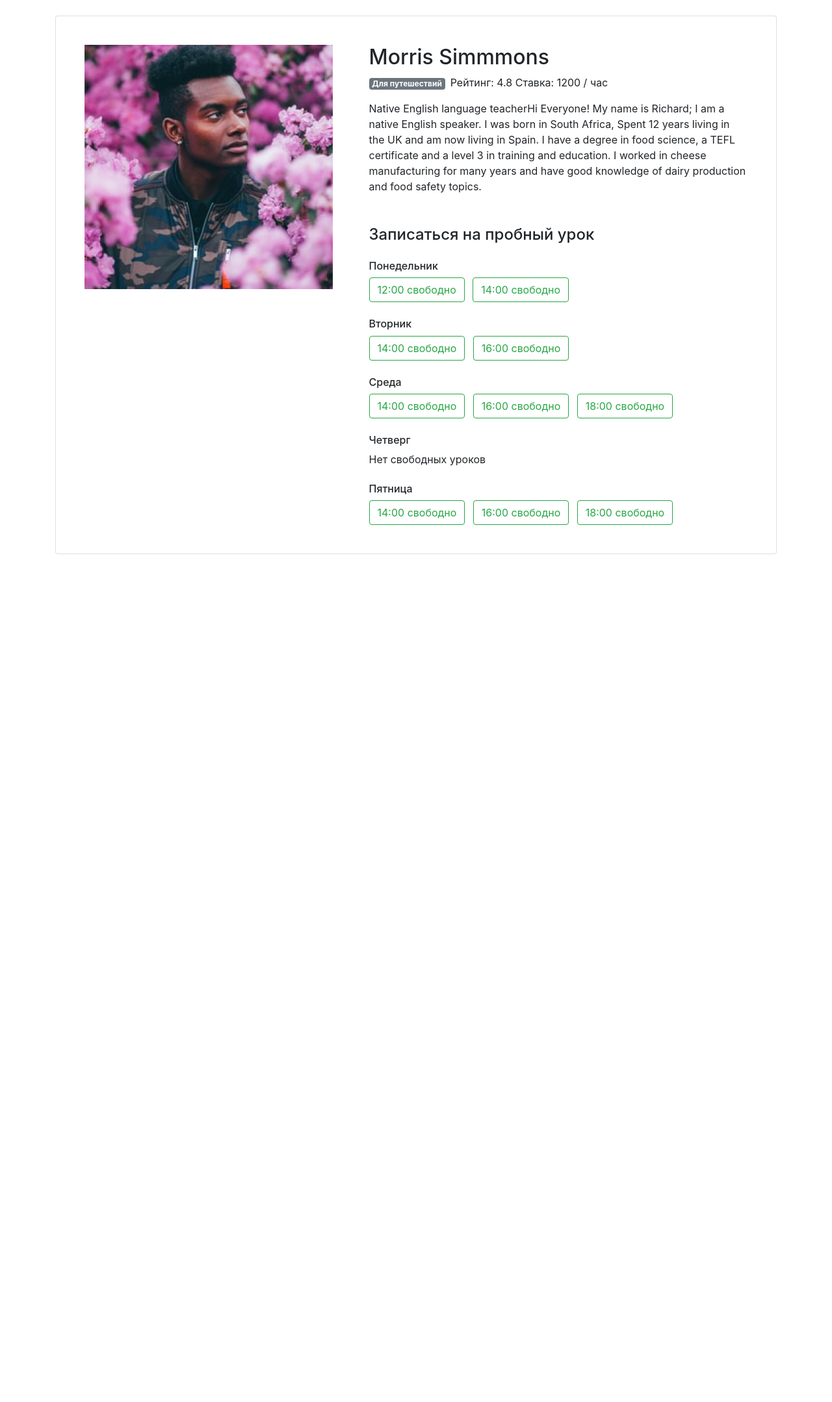
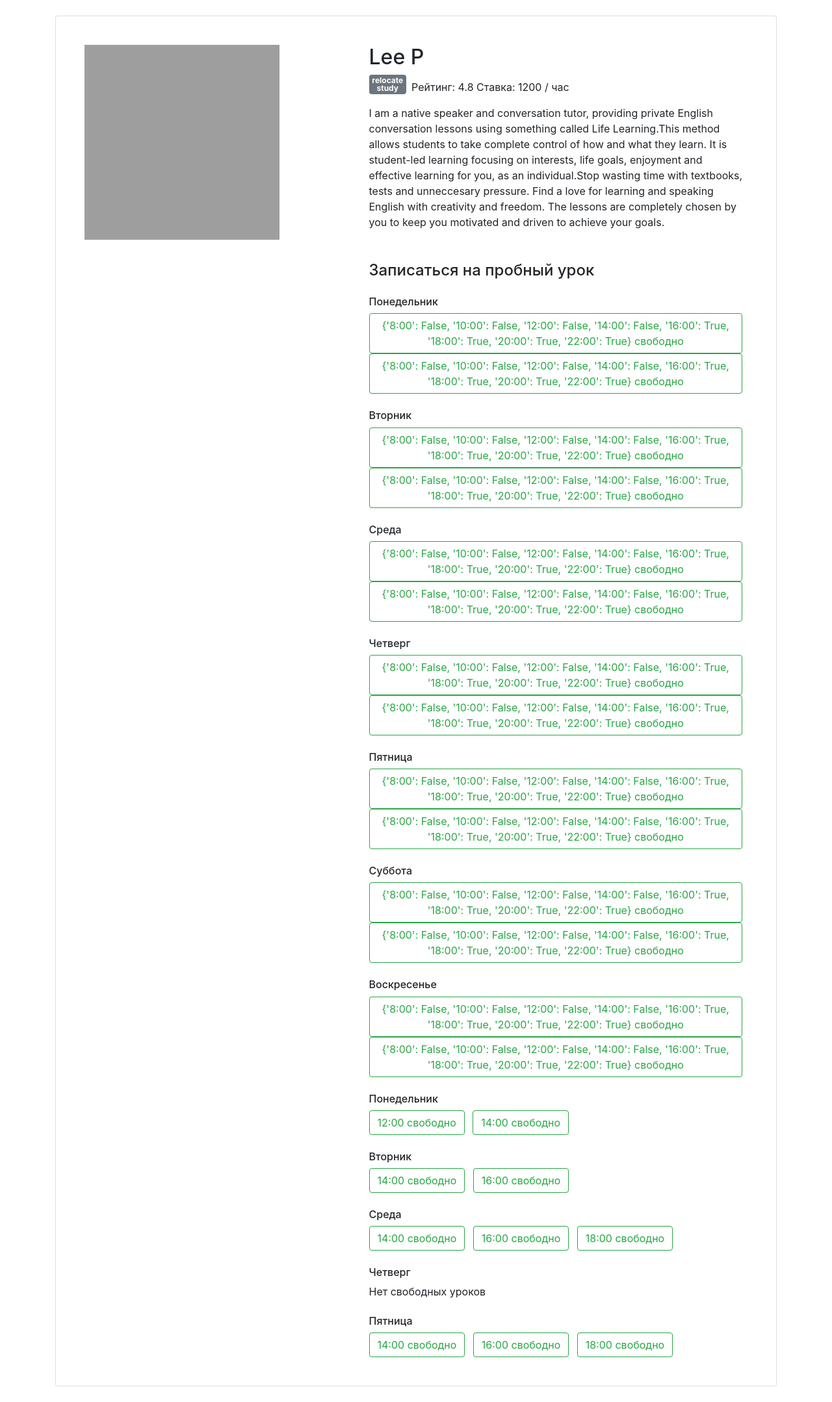
Before and after one commit to AlexeyPeresypkin/flask_stepik_2, a Flask app: page /profiles/1/ in a window 1280 px wide. Shown: the part 72-2230 px from the top of the page at 65% size. Before the commit the page ends 925 px from the top, so only its background shows below. Run offline with Flask 2, Linux system fonts and the light colour scheme; some libraries are stand-ins or nearby versions; grey boxes are pictures that could not be loaded.

Commit message:
create custom filter, teacher_render

```diff
--- a/app.py
+++ b/app.py
@@ -1,10 +1,27 @@
-from flask import Flask, render_template, request
+import json
+
+from flask import Flask, render_template, request, abort
 from flask_wtf import FlaskForm
 from wtforms import StringField, IntegerField, SubmitField
-from wtforms.validators import InputRequired, Email
+
+from filters import translate_day
 
 app = Flask(__name__)
 app.secret_key = 'my-super-secret-phrase-I-dont-tell-this-to-nobody'
+DAYS = {
+    'mon': [],
+    'tue': [],
+    'wed': [],
+    'thu': [],
+    'fri': [],
+    'sat': [],
+    'sun': []
+}
+
+
+@app.template_filter()
+def convert_day(value):
+    return translate_day(value)
 
 
 @app.route('/')
@@ -22,10 +39,22 @@
     return f'Here will be goal {goal}'
 
 
-@app.route('/profiles/<id_teacher>/')
+@app.route('/profiles/<int:id_teacher>/')
 def teacher_render(id_teacher):
-    return render_template('profile.html')
-    return f'Here will be teacher {id_teacher}'
+    with open('data/teachers.json') as f:
+        try:
+            teacher = json.load(f)[id_teacher]
+        except IndexError:
+            return abort(404)
+    for day, times in DAYS.items():
+        for time, vacant in teacher['free'][day].items():
+            if vacant:
+                times.append(time)
+    return render_template(
+        'profile.html',
+        teacher=teacher,
+        days=DAYS
+    )
 
 
 @app.route('/request/')
--- /dev/null
+++ b/filters.py
@@ -0,0 +1,11 @@
+def translate_day(value):
+    days = {
+        'mon': 'Понедельник',
+        'tue': 'Вторник',
+        'wed': 'Среда',
+        'thu': 'Четверг',
+        'fri': 'Пятница',
+        'sat': 'Суббота',
+        'sun': 'Воскресенье'
+    }
+    return days[value]
--- a/templates/profile.html
+++ b/templates/profile.html
@@ -3,30 +3,37 @@
     <div class="card my-4 mx-auto">
         <div class="card-body m-2 m-md-4">
             <article class="row">
-                <div class="col-5"><img src="../static/pict 1.png"
+                <div class="col-5"><img src="{{ teacher.picture }}"
                                         class="img-fluid" alt=""></div>
                 <div class="col-7">
 
                     <section class="teacher=info">
 
-                        <h1 class="h2">Morris Simmmons</h1>
-                        <p><span class="badge badge-secondary mr-2">Для путешествий </span>Рейтинг:
-                            4.8 Ставка: 1200 / час</p>
-                        <p>Native English language teacherHi Everyone! My name
-                            is Richard; I am a native English speaker. I was
-                            born in South Africa, Spent 12 years living in the
-                            UK and am now living in Spain. I have a degree in
-                            food science, a TEFL certificate and a level 3 in
-                            training and education. I worked in cheese
-                            manufacturing for many years and have good
-                            knowledge of dairy production and food safety
-                            topics.</p>
+                        <h1 class="h2">{{ teacher.name }}</h1>
+                        <p><span class="badge badge-secondary mr-2">
+                            {% for goal in teacher.goals %}
+                                {{ goal }} <br>
+                            {% endfor %}
+                            </span>Рейтинг:
+                            {{ teacher.rating }} Ставка: {{ teacher.price }} /
+                            час</p>
+                        <p>{{ teacher.about }}</p>
 
                     </section>
 
                     <section class="available">
 
                         <h4 class="mb-4 mt-5">Записаться на пробный урок</h4>
+                        {% for day in days %}
+                            <h6 class="mt-4">{{ day|convert_day }}</h6>
+                            {% for time in range(2) %}
+
+                                <a href="#"
+                                   class="btn btn-outline-success mr-2">{{ teacher.free.mon }}
+                                    свободно</a>
+                            {% endfor %}
+
+                        {% endfor %}
 
                         <h6 class="mt-4">Понедельник</h6>
                         <a href="#" class="btn btn-outline-success mr-2">12:00
```
